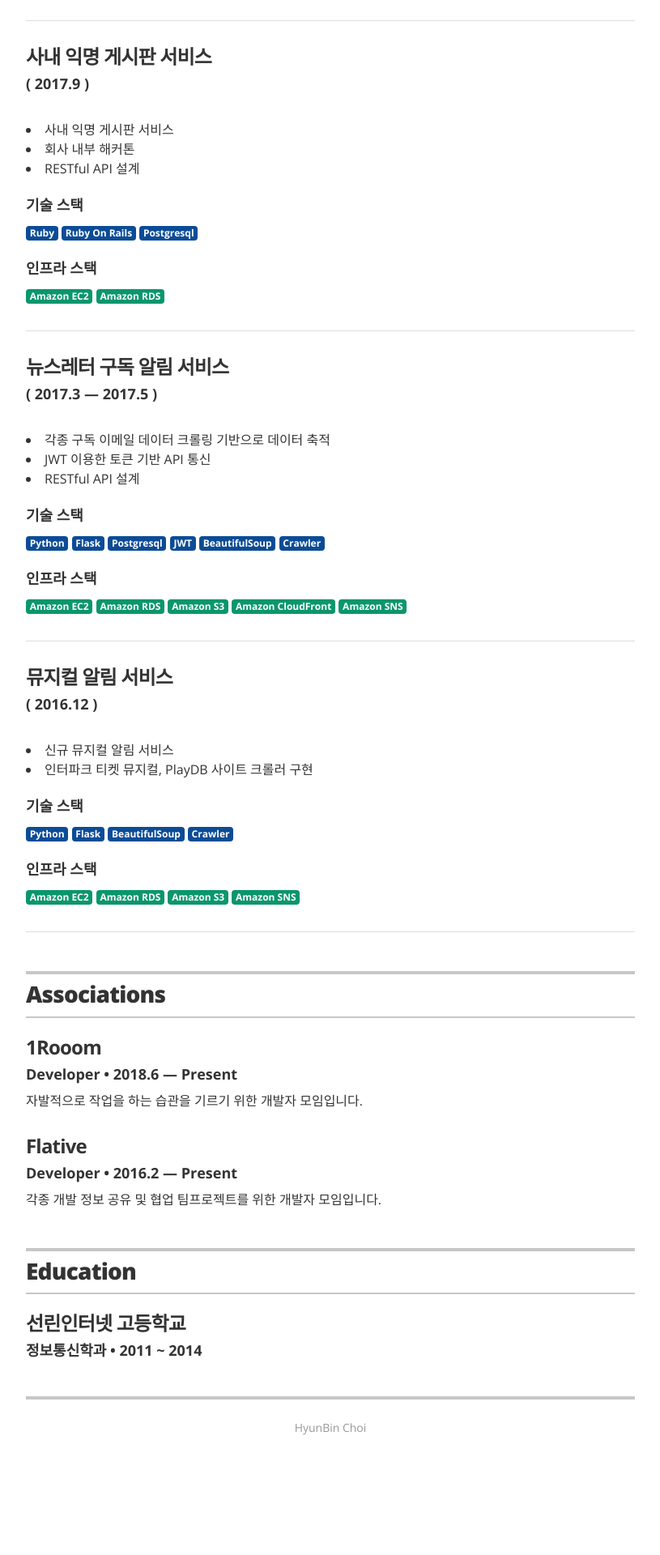
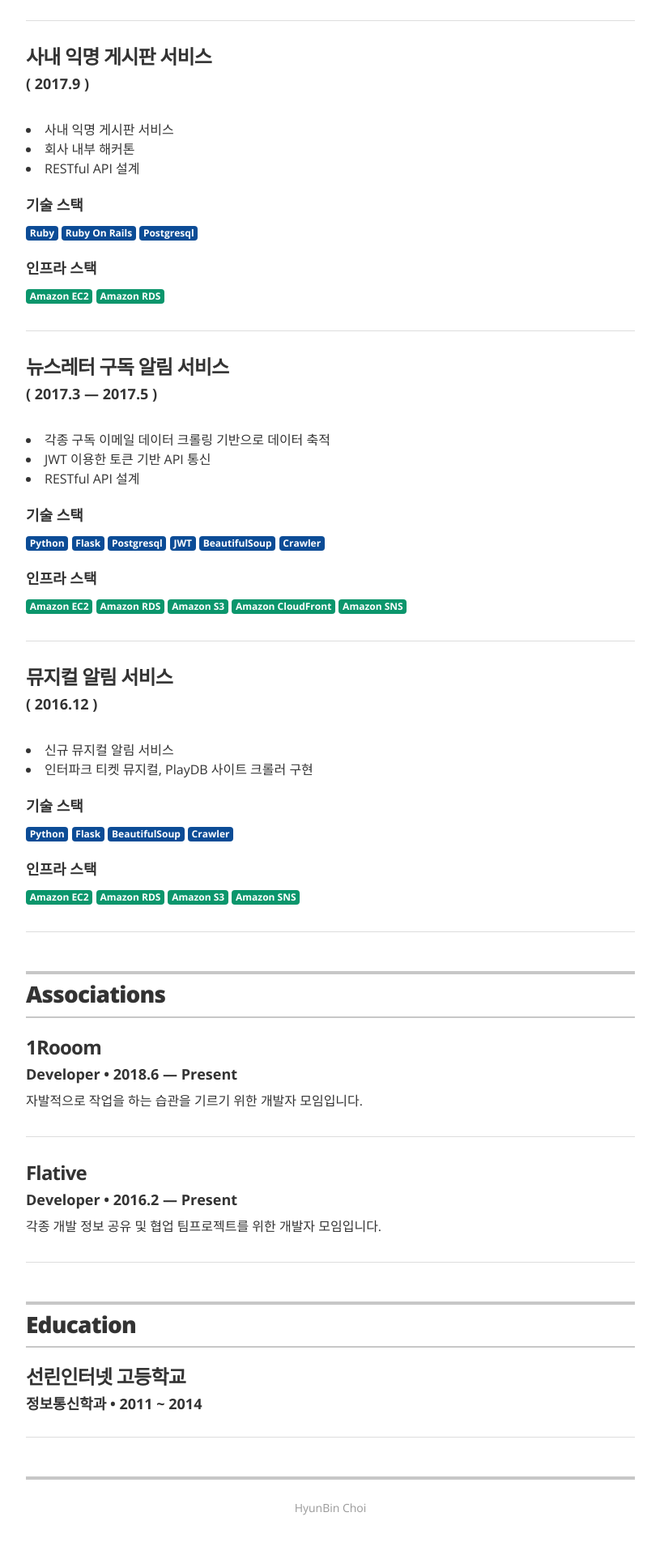
Before and after one commit to bingl2/resume, a Jekyll site: the page built from index.html, in a window 1280 px wide. Shown: the part 2864-4784 px from the top of the page at 81% size, without its empty margins (232-1047 px from the left). Built offline with Jekyll 4.4.1, drawn with Linux system fonts in a browser that asks for light colours; before the commit the page ends 4685 px from its top, so only the background shows below that.

Commit message:
다른 부분에도 구분 선 추가

```diff
--- a/_layouts/resume.html
+++ b/_layouts/resume.html
@@ -240,6 +240,7 @@
             <h3 class="resume-item-title">{{ association.organization }}</h3>
             <h4 class="resume-item-details">{{ association.role }} &bull; {{ association.year }}</h4>
             <p class="resume-item-copy">{{ association.summary }}</p>
+            <div class="divider"></div>
         </div>
         {% endfor %}
 
@@ -261,6 +262,7 @@
                 }}</h4>
             <h5 class="resume-item-details award-title" itemprop="description">{{ education.awards }}</h5>
             <p class="resume-item-copy">{{ education.summary }}</p>
+            <div class="divider"></div>
         </div>
         {% endfor %}
     </section>
```
